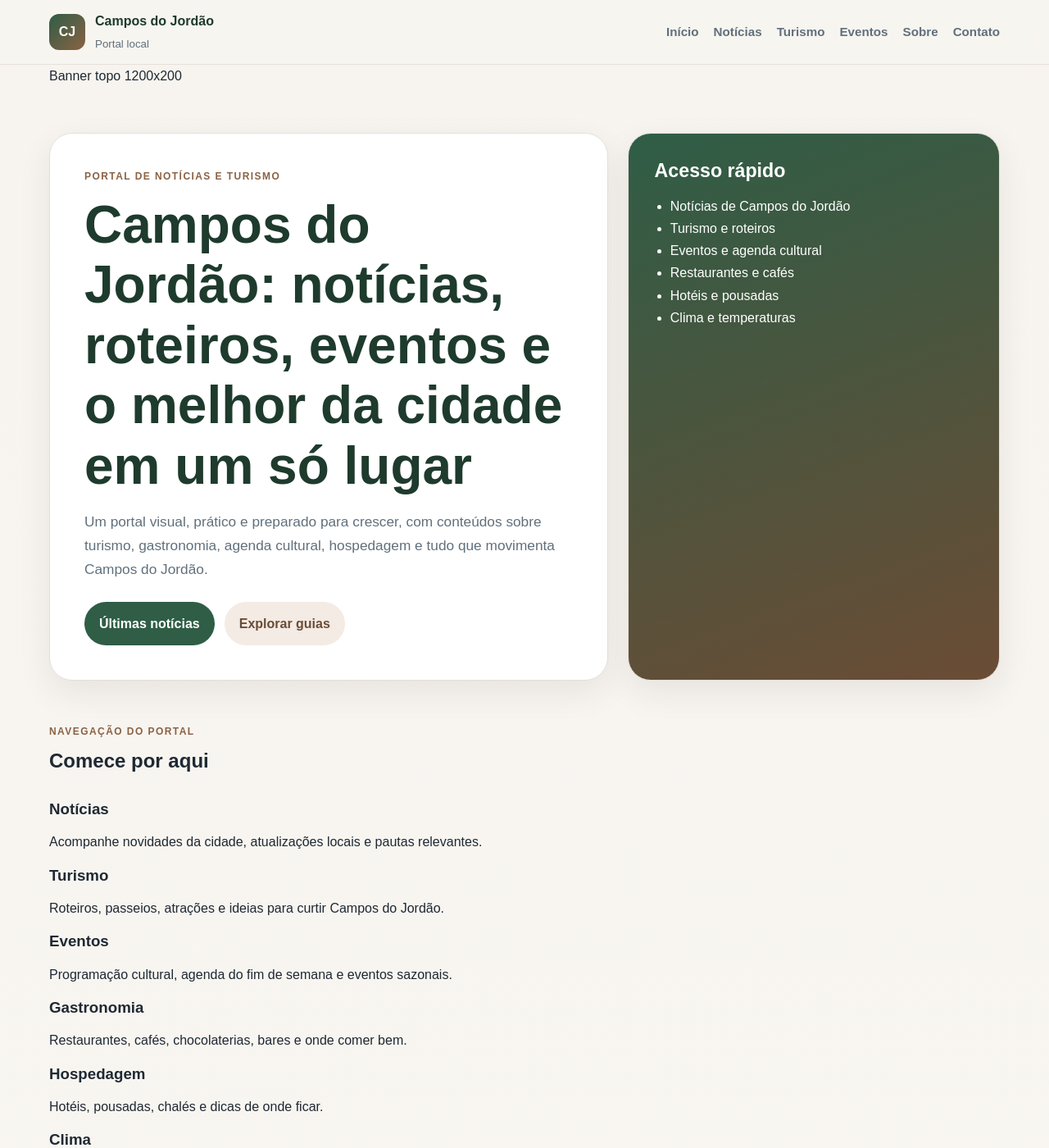
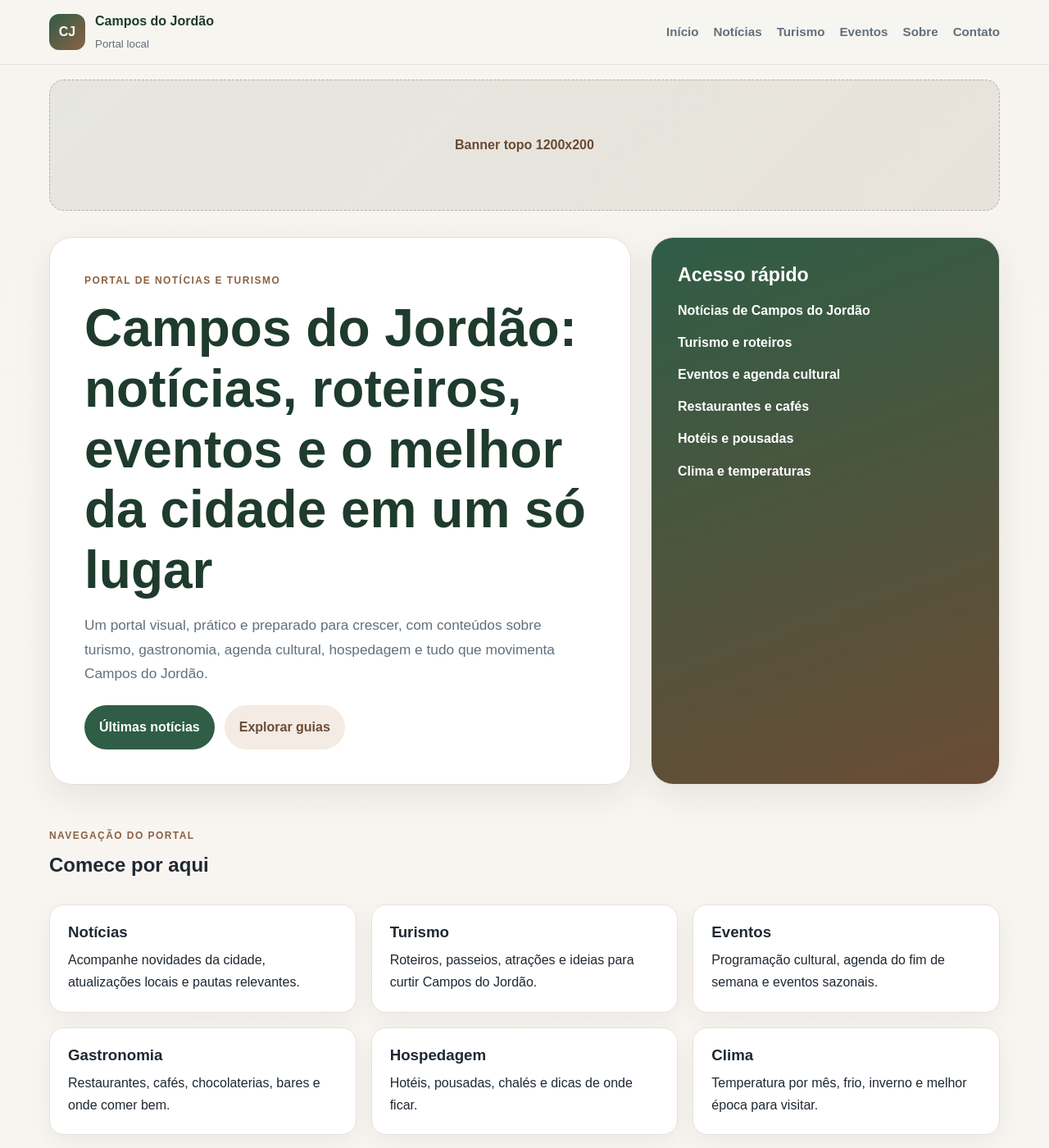
Before and after one commit to projetocamposdojordao/projetocamposdojordao.github.io, a Jekyll site: the page built from index.html, in a window 1280 px wide and 1400 px high. Shown: the whole window at 82% size. Built offline with Jekyll 4.4.1, drawn with Linux system fonts in a browser that asks for light colours.

Commit message:
Update style.css

```diff
--- a/assets/style.css
+++ b/assets/style.css
@@ -343,3 +343,239 @@ ul { padding-left: 1.2rem; }
     padding: 20px;
   }
 }
+.top-ad,
+.bottom-ad {
+  padding: 18px 0;
+}
+
+.ad-box {
+  display: flex;
+  align-items: center;
+  justify-content: center;
+  text-align: center;
+  text-decoration: none;
+  border-radius: 18px;
+  border: 1px dashed rgba(106, 74, 50, 0.35);
+  background: linear-gradient(135deg, rgba(38, 71, 52, 0.08), rgba(106, 74, 50, 0.10));
+  color: #6a4a32;
+  font-weight: 700;
+}
+
+.ad-box--top,
+.ad-box--footer {
+  min-height: 160px;
+}
+
+.ad-box--sidebar {
+  min-height: 420px;
+  position: sticky;
+  top: 100px;
+  margin-bottom: 24px;
+}
+
+.ad-box--inline {
+  min-height: 180px;
+  width: 100%;
+}
+
+.portal-hero {
+  padding-top: 14px;
+}
+
+.hero-grid-portal {
+  grid-template-columns: 1.5fr 0.9fr;
+}
+
+.portal-panel {
+  align-self: stretch;
+}
+
+.quick-links {
+  list-style: none;
+  padding: 0;
+  margin: 0;
+}
+
+.quick-links li {
+  margin-bottom: 12px;
+}
+
+.quick-links a {
+  color: inherit;
+  text-decoration: none;
+  font-weight: 600;
+}
+
+.quick-links a:hover {
+  text-decoration: underline;
+}
+
+.quick-nav-grid {
+  display: grid;
+  grid-template-columns: repeat(3, minmax(0, 1fr));
+  gap: 18px;
+}
+
+.quick-nav-card {
+  display: block;
+  background: #fff;
+  border: 1px solid #e7e1da;
+  border-radius: 18px;
+  padding: 22px;
+  box-shadow: 0 10px 30px rgba(0,0,0,0.05);
+  text-decoration: none;
+  color: inherit;
+  transition: transform 0.2s ease, box-shadow 0.2s ease;
+}
+
+.quick-nav-card:hover {
+  transform: translateY(-3px);
+  box-shadow: 0 16px 34px rgba(0,0,0,0.08);
+}
+
+.quick-nav-card h3 {
+  margin-top: 0;
+  margin-bottom: 10px;
+}
+
+.quick-nav-card p {
+  margin: 0;
+}
+
+.gallery-section {
+  padding-top: 12px;
+}
+
+.photo-gallery {
+  display: grid;
+  grid-template-columns: repeat(3, minmax(0, 1fr));
+  gap: 14px;
+}
+
+.gallery-item {
+  display: block;
+  overflow: hidden;
+  border-radius: 18px;
+  background: #ddd;
+  min-height: 220px;
+}
+
+.gallery-item img {
+  width: 100%;
+  height: 100%;
+  min-height: 220px;
+  object-fit: cover;
+  display: block;
+  transition: transform 0.3s ease;
+}
+
+.gallery-item:hover img {
+  transform: scale(1.03);
+}
+
+.portal-news-layout {
+  display: grid;
+  grid-template-columns: minmax(0, 1fr) 320px;
+  gap: 28px;
+  align-items: start;
+}
+
+.portal-cards {
+  grid-template-columns: repeat(3, minmax(0, 1fr));
+}
+
+.portal-card {
+  padding: 0;
+  overflow: hidden;
+}
+
+.card-thumb {
+  width: 100%;
+  height: 210px;
+  object-fit: cover;
+  display: block;
+}
+
+.card-body {
+  padding: 20px;
+}
+
+.inline-ad-wrapper {
+  grid-column: 1 / -1;
+}
+
+.portal-sidebar {
+  display: flex;
+  flex-direction: column;
+  gap: 24px;
+}
+
+.sidebar-box {
+  background: #fff;
+  border: 1px solid #e7e1da;
+  border-radius: 18px;
+  padding: 22px;
+  box-shadow: 0 10px 30px rgba(0,0,0,0.05);
+}
+
+.sidebar-box h3 {
+  margin-top: 0;
+}
+
+.sidebar-box ul {
+  margin: 0;
+  padding-left: 18px;
+}
+
+.sidebar-box li {
+  margin-bottom: 10px;
+}
+
+.sidebar-box a {
+  text-decoration: none;
+  color: inherit;
+}
+
+.sidebar-box a:hover {
+  text-decoration: underline;
+}
+
+@media (max-width: 1100px) {
+  .portal-news-layout {
+    grid-template-columns: 1fr;
+  }
+
+  .portal-sidebar {
+    order: 2;
+  }
+
+  .ad-box--sidebar {
+    position: static;
+    min-height: 180px;
+  }
+
+  .portal-cards {
+    grid-template-columns: repeat(2, minmax(0, 1fr));
+  }
+
+  .quick-nav-grid,
+  .photo-gallery {
+    grid-template-columns: repeat(2, minmax(0, 1fr));
+  }
+
+  .hero-grid-portal {
+    grid-template-columns: 1fr;
+  }
+}
+
+@media (max-width: 760px) {
+  .portal-cards,
+  .quick-nav-grid,
+  .photo-gallery {
+    grid-template-columns: 1fr;
+  }
+
+  .card-thumb {
+    height: 220px;
+  }
+}
```
